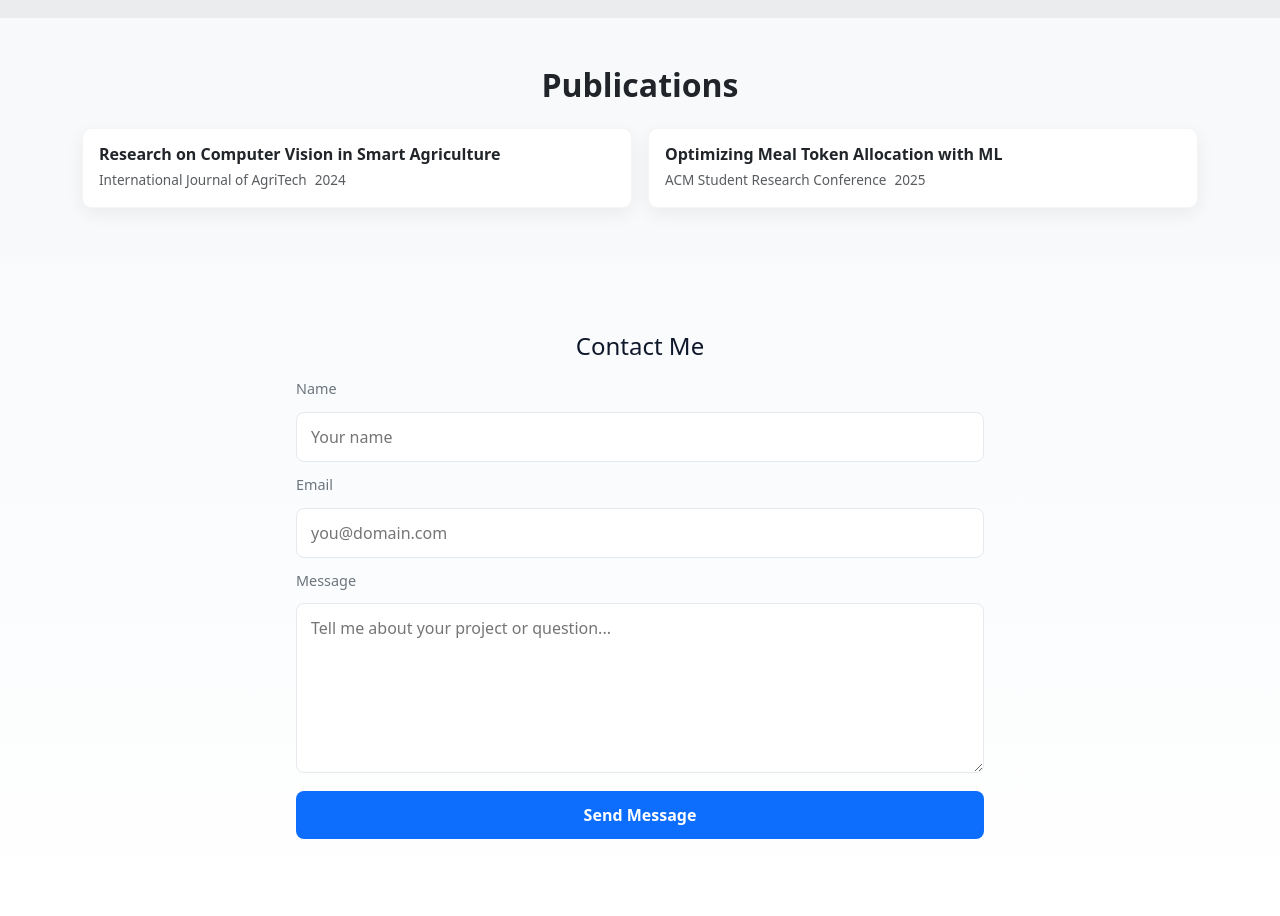
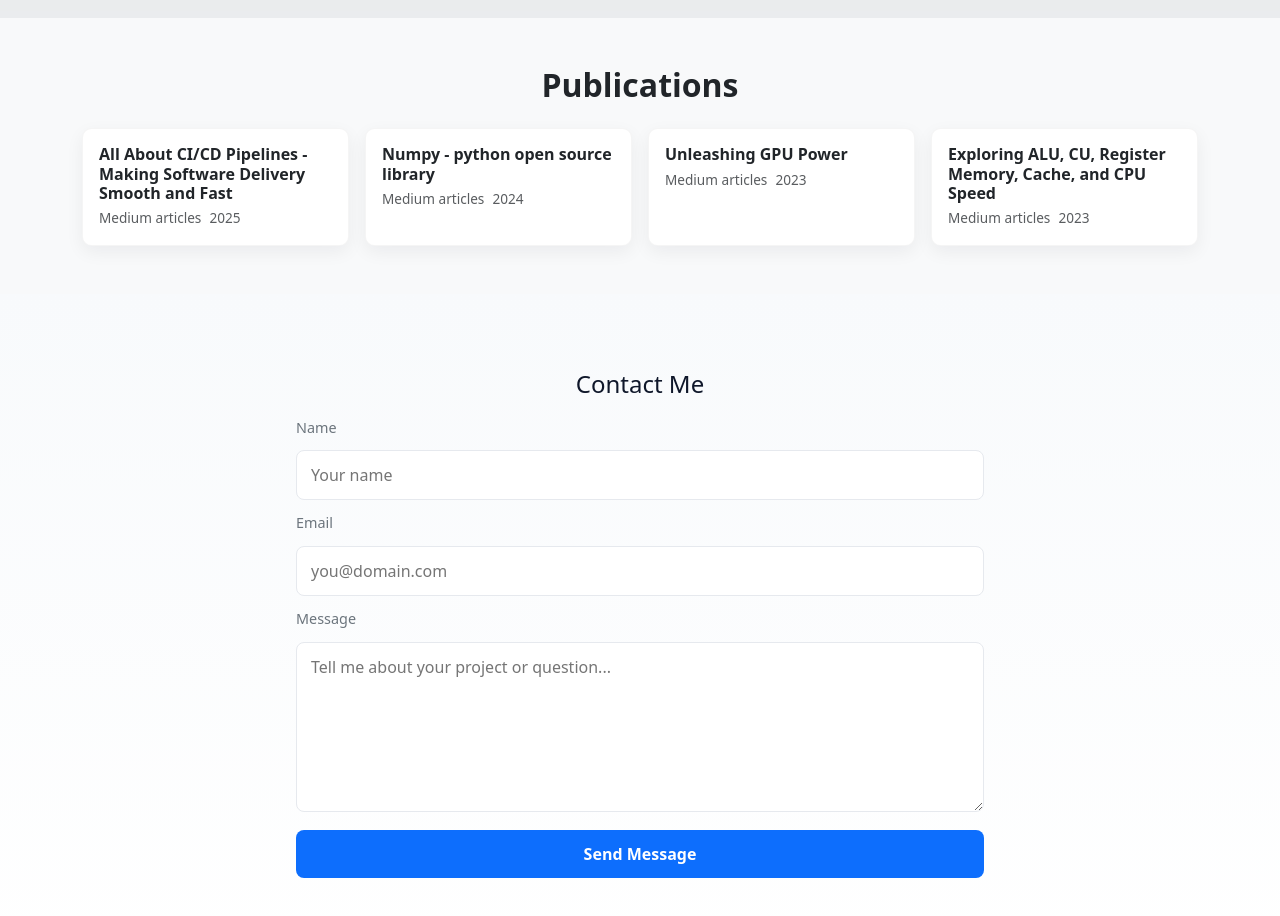
Before and after one commit to ChamilkaMihiraj2002/portfolio, a React (Create React App) app: page / in a window 1280 px wide. Shown: the part 3800-4716 px from the top of the page. Built offline with nearby package versions, Linux system fonts and the light colour scheme; no server answers; the HTML template or start-up script is replaced by a standard one.

Commit message:
Update publications.ts

```diff
--- a/src/data/publications.ts
+++ b/src/data/publications.ts
@@ -10,16 +10,30 @@ export type Publication = {
 export const publications: Publication[] = [
   {
     id: "pub-2024-vision-agri",
-    title: "Research on Computer Vision in Smart Agriculture",
-    link: "#",
-    year: "2024",
-    venue: "International Journal of AgriTech",
+    title: "All About CI/CD Pipelines - Making Software Delivery Smooth and Fast",
+    link: "https://medium.com/@chamilkaperera5/all-about-ci-cd-pipelines-making-software-delivery-smooth-and-fast-505c99372f84",
+    year: "2025",
+    venue: "Medium articles",
   },
   {
     id: "pub-2025-meal-ml",
-    title: "Optimizing Meal Token Allocation with ML",
-    link: "#",
-    year: "2025",
-    venue: "ACM Student Research Conference",
+    title: "Numpy - python open source library",
+    link: "https://medium.com/@chamilkaperera5/numpy-short-for-numerical-python-is-a-widely-used-open-source-library-in-the-python-programming-547d8e9169b8",
+    year: "2024",
+    venue: "Medium articles",
+  },
+  {
+    id: "pub-2025-meal-ml",
+    title: "Unleashing GPU Power",
+    link: "https://medium.com/@chamilkaperera5/unleashing-gpu-power-navigating-onboard-vs-a651b67e91af",
+    year: "2023",
+    venue: "Medium articles",
+  },
+  {
+    id: "pub-2025-meal-ml",
+    title: "Exploring ALU, CU, Register Memory, Cache, and CPU Speed",
+    link: "https://medium.com/@chamilkaperera5/numpy-short-for-numerical-python-is-a-widely-used-open-source-library-in-the-python-programming-547d8e9169b8",
+    year: "2023",
+    venue: "Medium articles",
   },
 ];
```
